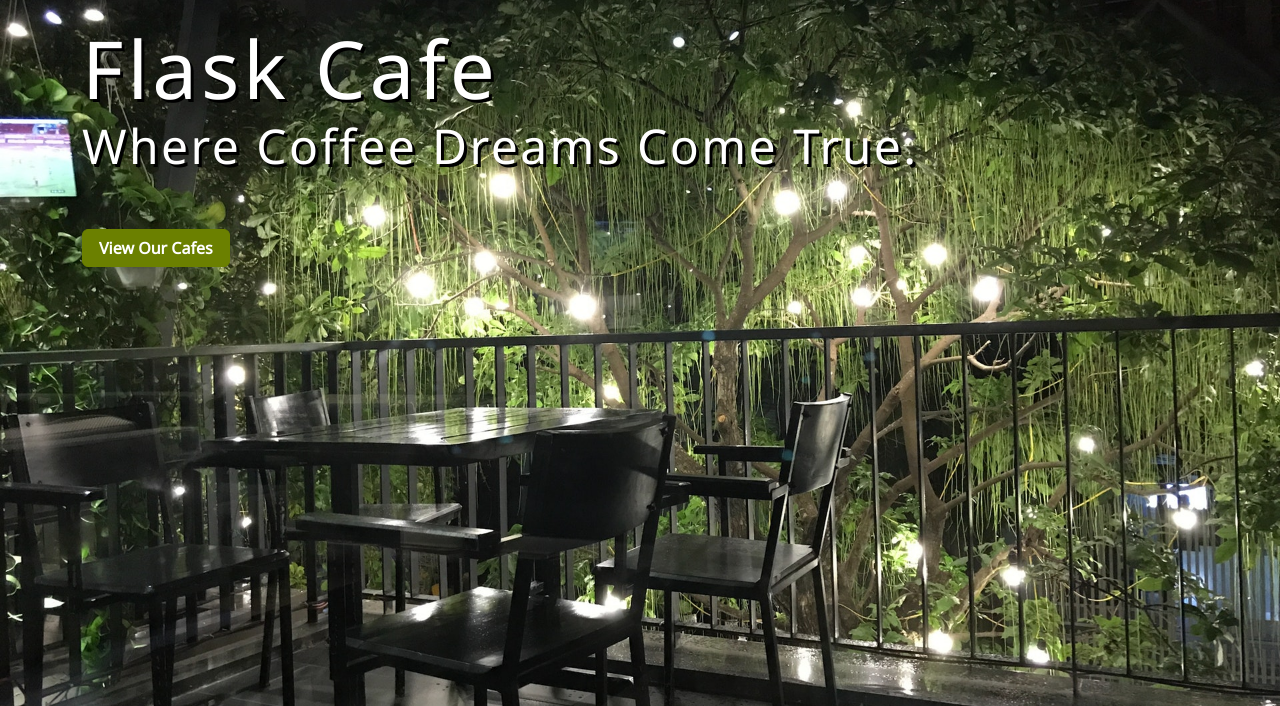
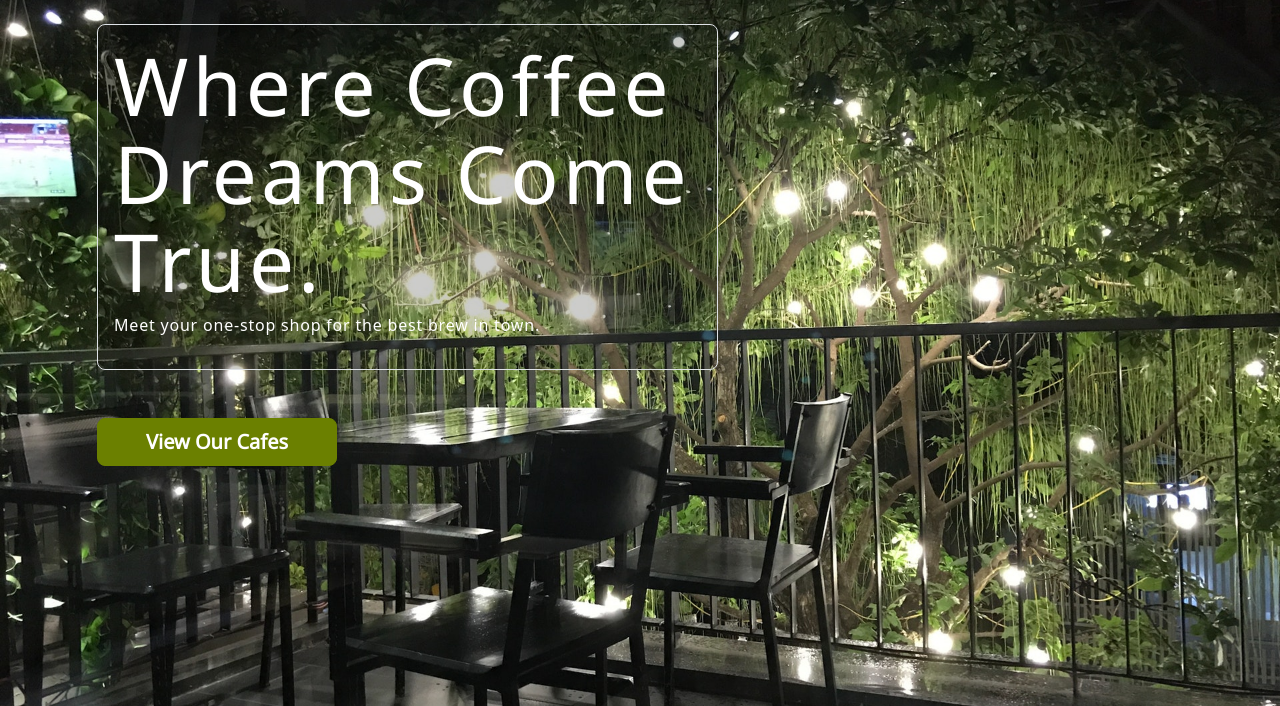
Before and after one commit to veronicani/flask-cafe, a Flask app: page / in a window 1280 px wide. Shown: the part 59-765 px from the top of the page. Run offline with Flask 3, Linux system fonts and the light colour scheme; some libraries are stand-ins or nearby versions; some web fonts are replaced.

Commit message:
Updated homepage header text

```diff
--- a/templates/homepage.html
+++ b/templates/homepage.html
@@ -5,9 +5,13 @@
 {% block content %}
 
 <div class="homepage">
-  <h1 class="display-1">Flask Cafe</h1>
-  <h3 class="display-5">Where Coffee Dreams Come True.</h3>
-  <a class="mt-5 btn btn-primary" href="/cafes">View Our Cafes</a>
+  <div class="col-md-7">
+    <div class="hero-text p-3 border rounded-3">
+        <h1 class="display-1">Where Coffee Dreams Come True.</h1>
+        <p>Meet your one-stop shop for the best brew in town.</p>
+      </div>
+      <a class="mt-5 btn btn-primary btn-lg px-5" href="/cafes">View Our Cafes</a>
+  </div>
 </div>
 
 <style>
@@ -16,10 +20,18 @@
     background-size: cover;
   }
 
-    .display-1, .display-5 {
+  .hero-text {
+    background-color: rgba(0, 0, 0, 0.2);
+  }
+
+  .hero-text h1,
+  .hero-text p {
     color: white;
-      text-shadow: black 3px 3px !important;
     letter-spacing: 0.05em
+  }
+
+  .display-1 {
+    font-family: 'Londrina Solid', 'Noto Sans', sans-serif;
   }
 </style>
 
```
Lines whose indentation alone changed are shown as unchanged.
